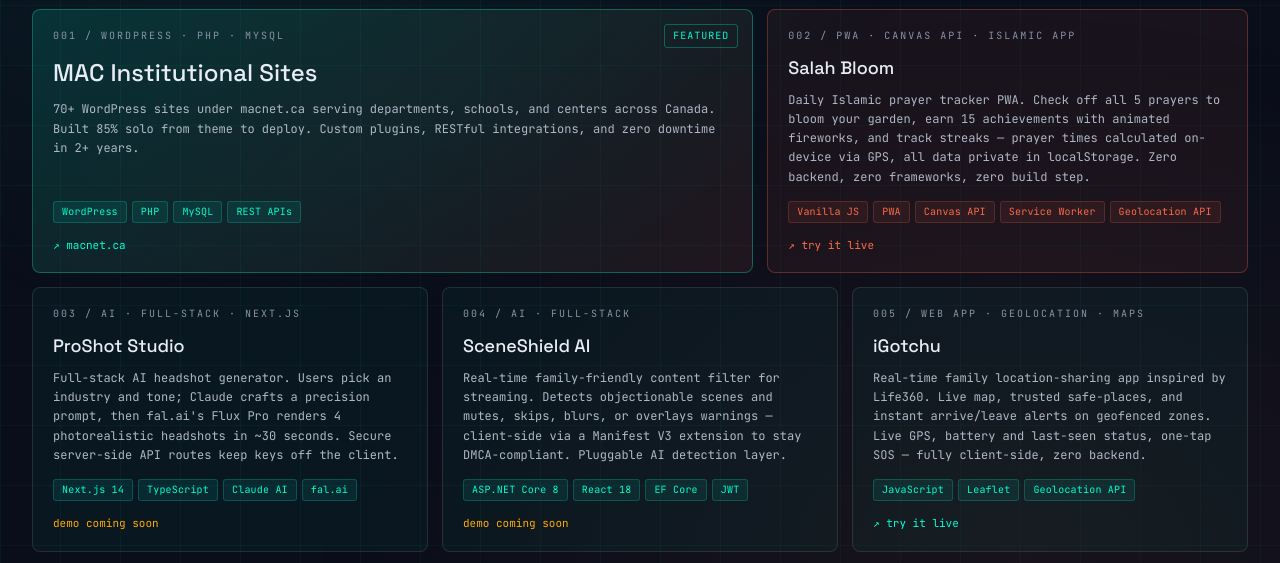
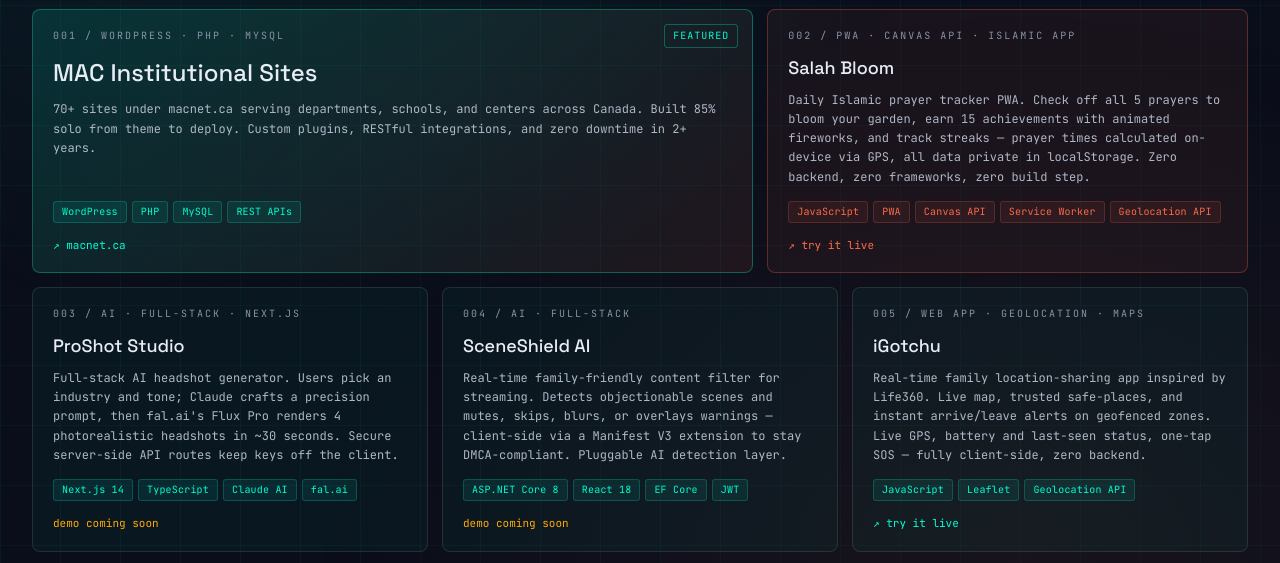
Before and after one commit to Danial-Shaikh/portfolio, a plain HTML site: page projects.html in a window 1280 px wide. Shown: the part 235-798 px from the top of the page. Drawn offline with Linux system fonts and the light colour scheme.

Commit message:
Update projects.html

```diff
--- a/projects.html
+++ b/projects.html
@@ -48,7 +48,7 @@
           <div class="project-meta">001 / WORDPRESS · PHP · MYSQL</div>
           <div class="project-title">MAC Institutional Sites</div>
           <p class="project-desc">
-            70+ WordPress sites under macnet.ca serving departments, schools, and centers
+            70+ sites under macnet.ca serving departments, schools, and centers
             across Canada. Built 85% solo from theme to deploy. Custom plugins, RESTful
             integrations, and zero downtime in 2+ years.
           </p>
@@ -74,7 +74,7 @@
             Zero backend, zero frameworks, zero build step.
           </p>
           <div class="project-tags">
-            <span class="project-tag">Vanilla JS</span>
+            <span class="project-tag">JavaScript</span>
             <span class="project-tag">PWA</span>
             <span class="project-tag">Canvas API</span>
             <span class="project-tag">Service Worker</span>
```
